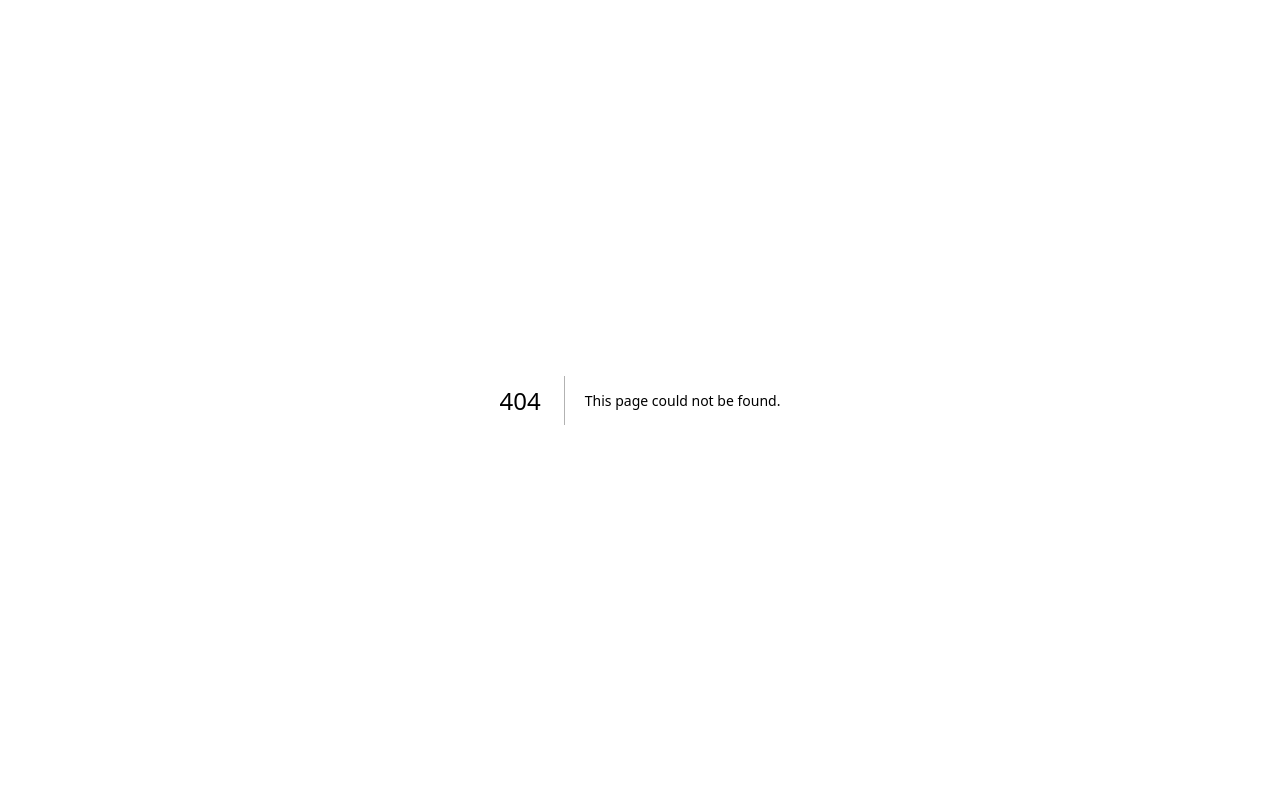
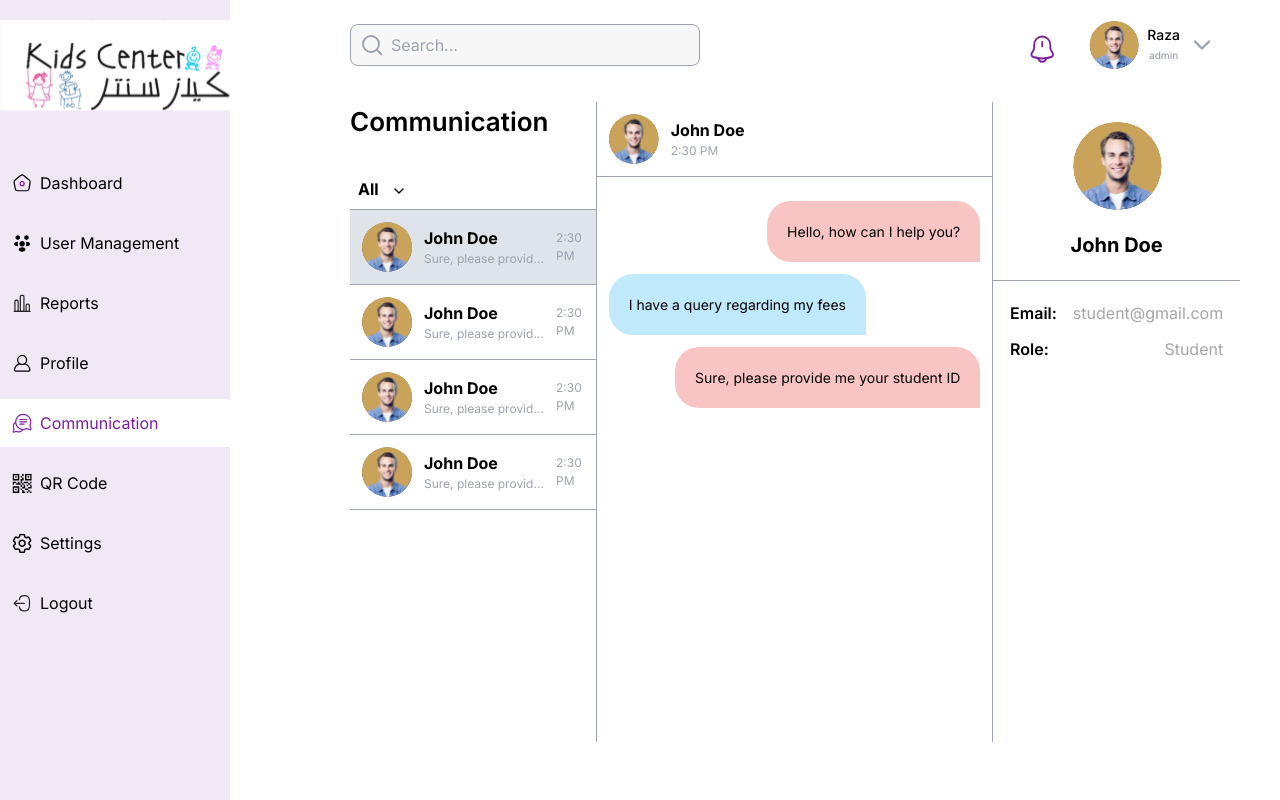
Before and after one commit to AbdulWahabRaza123/kids-center-admin-panel, a Next.js app: page /communication in a window 1280 px wide. Before the commit this address had no page. Built offline with nearby package versions, Linux system fonts and the light colour scheme.

Commit message:
communication page has been created

```diff
--- /dev/null
+++ b/app/(dashboard)/communication/page.tsx
@@ -0,0 +1,202 @@
+"use client";
+import { cn } from "@/lib/utils";
+import { ChevronDown } from "lucide-react";
+import Image from "next/image";
+import React, { useState } from "react";
+const chatData = [
+  {
+    id: 0,
+    profile: "/assets/profile.svg",
+    name: "John Doe",
+    role: "Student",
+    email: "student@gmail.com",
+    time: "2:30 PM",
+    chat: [
+      {
+        type: "sent",
+        message: "Hello, how can I help you?",
+      },
+      {
+        type: "received",
+        message: "I have a query regarding my fees",
+      },
+      {
+        type: "sent",
+        message: "Sure, please provide me your student ID",
+      },
+    ],
+  },
+  {
+    id: 1,
+    profile: "/assets/profile.svg",
+    name: "John Doe",
+    time: "2:30 PM",
+    role: "Student",
+    email: "student@gmail.com",
+    chat: [
+      {
+        type: "sent",
+        message: "Hello, how can I help you?",
+      },
+      {
+        type: "received",
+        message: "I have a query regarding my fees",
+      },
+      {
+        type: "sent",
+        message: "Sure, please provide me your student ID",
+      },
+    ],
+  },
+  {
+    id: 2,
+    profile: "/assets/profile.svg",
+    name: "John Doe",
+    time: "2:30 PM",
+    role: "Student",
+    email: "student@gmail.com",
+    chat: [
+      {
+        type: "sent",
+        message: "Hello, how can I help you?",
+      },
+      {
+        type: "received",
+        message: "I have a query regarding my fees",
+      },
+      {
+        type: "sent",
+        message: "Sure, please provide me your student ID",
+      },
+    ],
+  },
+  {
+    id: 3,
+    profile: "/assets/profile.svg",
+    name: "John Doe",
+    time: "2:30 PM",
+    role: "Student",
+    email: "student@gmail.com",
+    chat: [
+      {
+        type: "sent",
+        message: "Hello, how can I help you?",
+      },
+      {
+        type: "received",
+        message: "I have a query regarding my fees",
+      },
+      {
+        type: "sent",
+        message: "Sure, please provide me your student ID",
+      },
+    ],
+  },
+];
+const Communication = () => {
+  const [activeChat, setActiveChat] = useState(chatData[0]);
+  return (
+    <main className="flex flex-row items-start px-10">
+      <section className="w-[28%] border-r-[1px] border-r-gray-400 min-h-[80vh]">
+        <h1 className="text-[26px] font-[600]">Communication</h1>
+        <div className="flex flex-col mt-7">
+          <div className="flex flex-row items-center justify-between border-b-[1px] border-b-gray-400">
+            <div className="flex items-center gap-3 font-[700] p-2 rounded-[10px] cursor-pointer hover:bg-slate-400/10 active:bg-slate-400/20">
+              <h1>All </h1>
+              <ChevronDown className="w-4 h-4 mt-1" />
+            </div>
+          </div>
+          <div>
+            {chatData.map((data, index) => (
+              <div
+                onClick={() => setActiveChat(data)}
+                key={index}
+                className={cn(
+                  "flex flex-row items-center gap-3 p-3 border-b-[1px] border-b-gray-400 cursor-pointer",
+                  activeChat.id === data.id && "bg-slate-400/30"
+                )}
+              >
+                <img
+                  src={data.profile}
+                  alt="profile"
+                  className="w-[50px] h-[50px] rounded-full object-cover"
+                />
+                <div>
+                  <h1 className="text-[16px] font-[700]">{data.name}</h1>
+
+                  <p className="text-[12px] text-gray-400 text-ellipsis line-clamp-1 w-[120px]">
+                    {data.chat[data.chat.length - 1].message}
+                  </p>
+                </div>
+                <p className="text-[12px] text-gray-400">{data.time}</p>
+              </div>
+            ))}
+          </div>
+        </div>
+      </section>
+      <section className="w-[45%] border-r-[1px] border-r-gray-400 min-h-[80vh]">
+        <div className="flex flex-col gap-3">
+          <div className="flex flex-row items-center gap-3 p-3 border-b-[1px] border-b-gray-400">
+            <img
+              src="/assets/profile.svg"
+              alt="profile"
+              className="w-[50px] h-[50px] rounded-full object-cover"
+            />
+            <div>
+              <h1 className="text-[16px] font-[700]">John Doe</h1>
+              <p className="text-[12px] text-gray-400">2:30 PM</p>
+            </div>
+          </div>
+          <div className="flex flex-col gap-3 p-3">
+            {activeChat.chat.map((chat, index) => (
+              <div
+                key={index}
+                className={`flex flex-row gap-3 ${
+                  chat.type === "sent" ? "justify-end" : "justify-start"
+                }`}
+              >
+                <div
+                  style={{ borderRadius: "24px 24px 0px 24px" }}
+                  className={`p-5 ${
+                    chat.type === "sent"
+                      ? "bg-[#F28A8A80] text-black"
+                      : "bg-[#81D4FA80] text-black"
+                  }`}
+                >
+                  <p className="text-[14px]">{chat.message}</p>
+                </div>
+              </div>
+            ))}
+          </div>
+        </div>
+      </section>
+      {activeChat && (
+        <section className="flex items-center flex-col gap-5 w-[28%]">
+          <div className="flex flex-col items-center justify-center gap-5 w-full border-b-[1px] border-b-gray-400 py-5">
+            <Image
+              loader={({ src }) => src}
+              src={activeChat.profile}
+              alt="profile"
+              width={90}
+              height={90}
+              className="rounded-full object-cover"
+            />
+            <h1 className="font-[700] text-[20px]">{activeChat.name}</h1>
+          </div>
+          <div className="flex flex-col items-start gap-3">
+            <div className="flex items-center justify-between w-full text-[16px]">
+              <h1 className="font-[600] me-4">Email:</h1>
+              <h1 className="text-[#A5A5A5]">{activeChat.email}</h1>
+            </div>
+            <div className="flex items-center justify-between w-full text-[16px]">
+              <h1 className="font-[600] me-5">Role:</h1>
+              <h1 className="text-[#A5A5A5]">{activeChat.role}</h1>
+            </div>
+          </div>
+        </section>
+      )}
+    </main>
+  );
+};
+
+export default Communication;
--- a/components/sidebar.tsx
+++ b/components/sidebar.tsx
@@ -33,7 +33,7 @@ const sidebarItems = [
     name: "Communication",
     activeIcon: "/assets/sidebar-icons/active/communication.svg",
     noneActiveIcon: "/assets/sidebar-icons/non-active/communication.svg",
-    link: "#",
+    link: "/communication",
   },
   {
     name: "QR Code",
```
